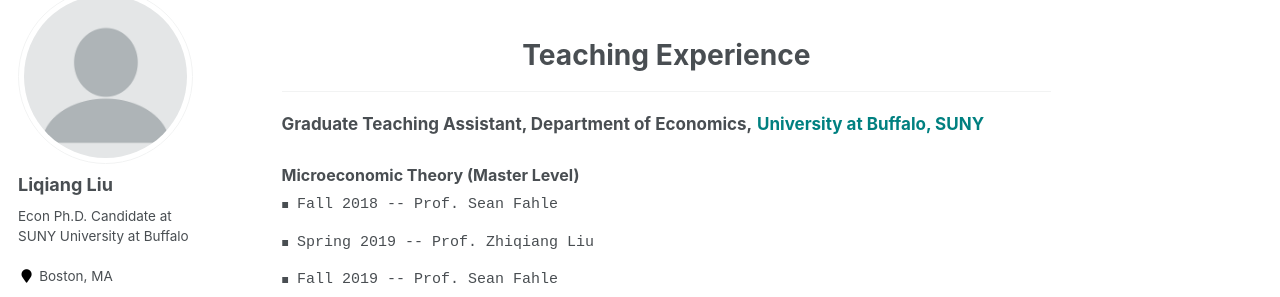
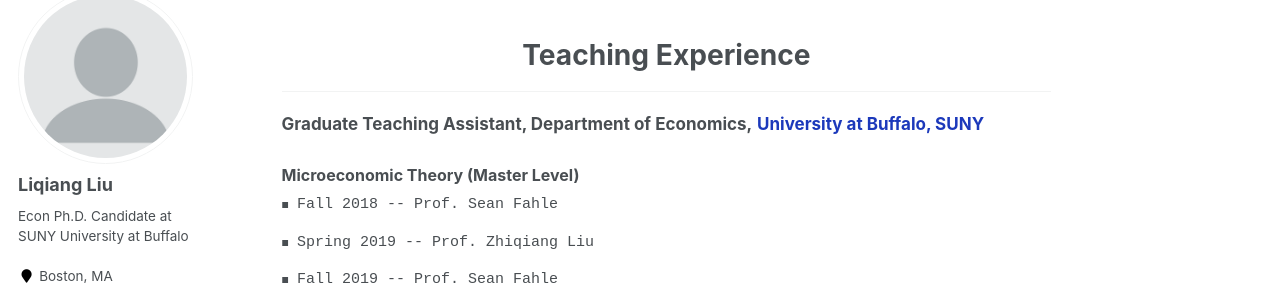
Before and after one commit to Liqiang-Liu/Liqiang-Liu.github.io, a Jekyll site: the page built from _pages/teaching.md, in a window 1280 px wide. Shown: the part 129-426 px from the top of the page. Built offline with Jekyll 4.4.1, drawn with Linux system fonts in a browser that asks for light colours.

Commit message:
Update teaching.md

```diff
--- a/_pages/teaching.md
+++ b/_pages/teaching.md
@@ -25,7 +25,7 @@
 </style>
 
 
-<span style="font-size: 17px;"> <strong>Graduate Teaching Assistant, Department of Economics,</strong> <span style="color:teal;"> <strong>University at Buffalo, SUNY</strong> </span> </span>
+<span style="font-size: 17px;"> <strong>Graduate Teaching Assistant, Department of Economics,</strong> <span style="color:#1c39bb;"> <strong>University at Buffalo, SUNY</strong> </span> </span>
 <ul class="custom-bullet">
   <span style="font-size: 16px;"><strong>Microeconomic Theory (Master Level)</strong></span>
     <ul class="custom-bullet">
```
